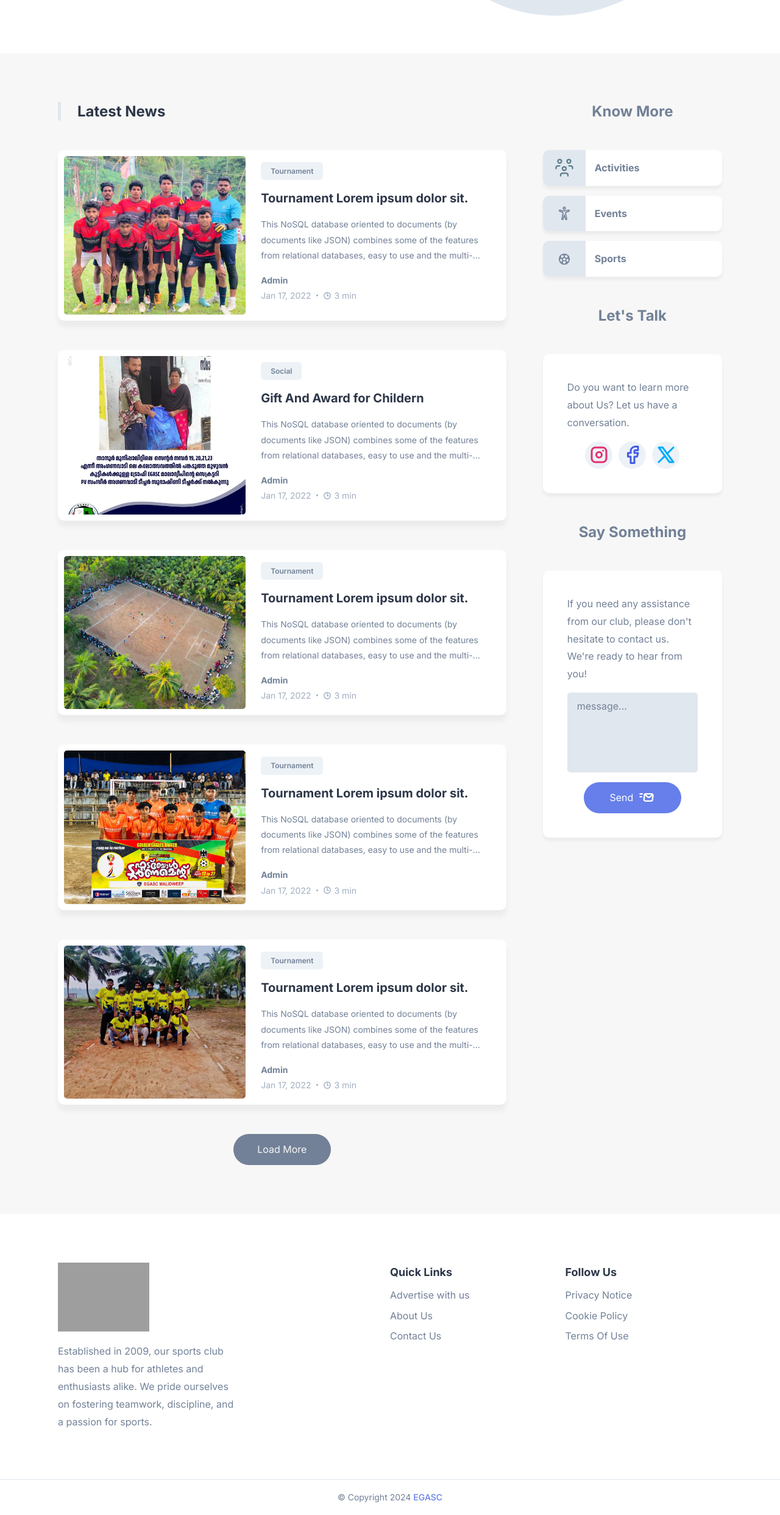
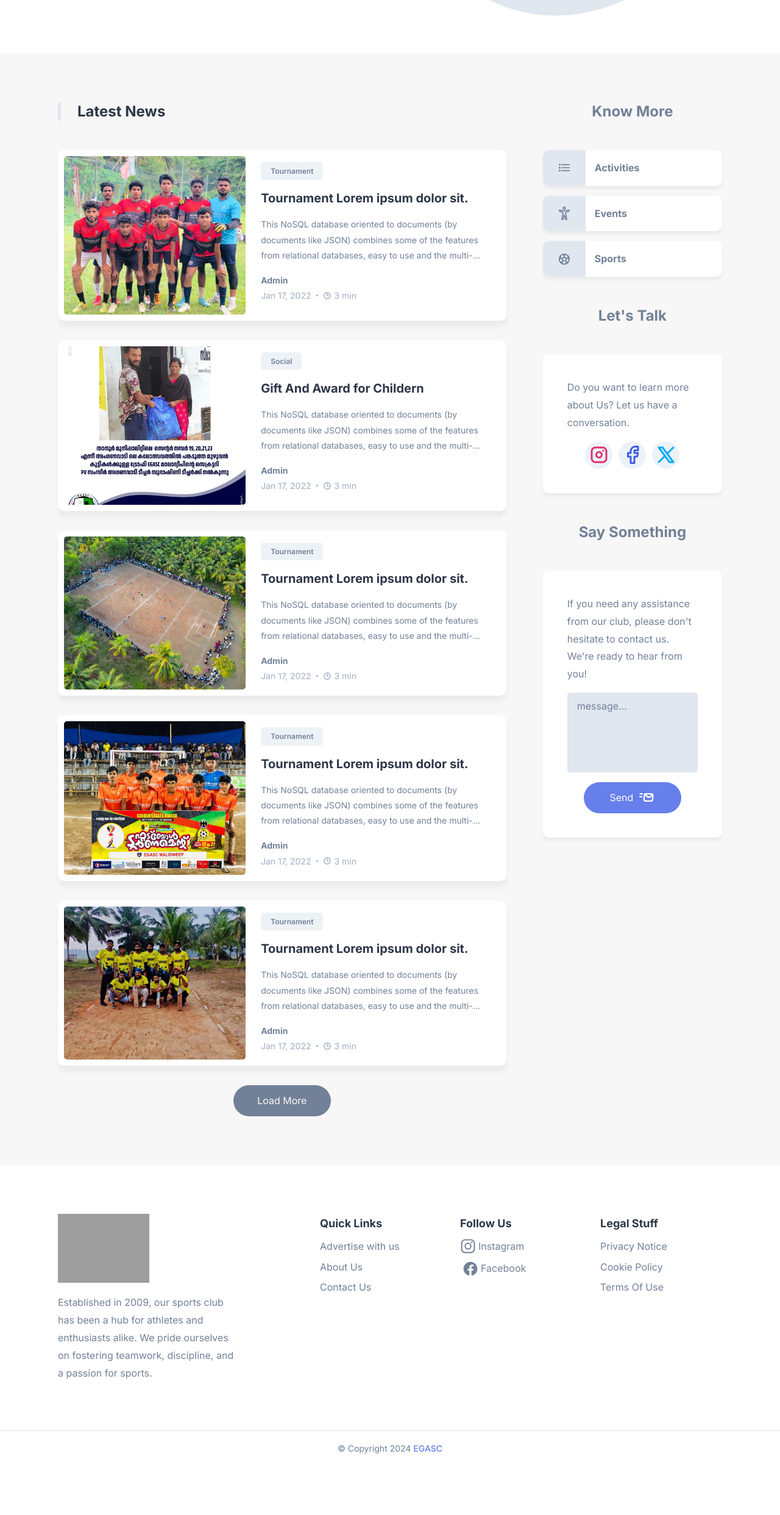
Before and after one commit to egasc/egasc, a plain HTML site: page index.html in a window 1280 px wide. Shown: the part 676-3161 px from the top of the page at 61% size. After the commit the page ends 3081 px from the top, so only its background shows below. Drawn offline with nearby package versions, Linux system fonts and the light colour scheme; grey boxes are pictures that could not be loaded.

Commit message:
Add files via upload

```diff
--- a/assets/css/style.css
+++ b/assets/css/style.css
@@ -386,7 +386,7 @@ header .btn-group {
   text-align: center;
 }
 
-.blog-card-group { margin-bottom: 3rem; }
+.blog-card-group { margin-bottom: 1rem; }
 
 .blog-card {
   background: var(--background-primary);
@@ -401,8 +401,6 @@ header .btn-group {
   transform: translateY(-2px);
   box-shadow: 0 10px 10px hsla(0, 0%, 0%, 0.1);
 }
-
-.blog-card-banner { display: none; }
 
 .blog-content-wrapper { padding: 10px 5px; }
 
@@ -689,7 +687,7 @@ footer .wrapper { text-align: center; }
 
   footer .container {
     padding: var(--py) 30px;
-    grid-template-columns: 2fr 1fr 1fr;
+    grid-template-columns: 2fr 1fr 1fr 1fr;
   }
 
   footer .wrapper { text-align: left; }
@@ -698,7 +696,16 @@ footer .wrapper { text-align: center; }
 
 }
 
-
+.blog-text {
+  color: var(--foreground-secondary);
+  font-size: var(--fs-4);
+  display: -webkit-box;
+  line-clamp: 3;
+  -webkit-line-clamp: 3;
+  -webkit-box-orient: vertical;
+  overflow: hidden;
+  margin-bottom: 1rem;
+}
 
 
 
@@ -715,8 +722,19 @@ footer .wrapper { text-align: center; }
   .container { max-width: 800px; }
 
 }
+@media (min-width: 992px) {
 
+  .blog-card-group {
+    margin-bottom: 2rem;
+  }
 
+}
+@media (max-width: 600px) {
+  .blog-card-banner img {
+    width: 100%;
+    margin: 0 auto;
+}
+}
 
 
 
--- a/index.html
+++ b/index.html
@@ -458,15 +458,7 @@
 
             <a href="#" class="topic-btn">
               <div class="icon-box">
-                <svg xmlns="http://www.w3.org/2000/svg" class="icon icon-tabler icon-tabler-users-group" width="36" height="36" viewBox="0 0 24 24" stroke-width="1.5" stroke="#597e8d" fill="none" stroke-linecap="round" stroke-linejoin="round">
-                  <path stroke="none" d="M0 0h24v24H0z" fill="none"/>
-                  <path d="M10 13a2 2 0 1 0 4 0a2 2 0 0 0 -4 0" />
-                  <path d="M8 21v-1a2 2 0 0 1 2 -2h4a2 2 0 0 1 2 2v1" />
-                  <path d="M15 5a2 2 0 1 0 4 0a2 2 0 0 0 -4 0" />
-                  <path d="M17 10h2a2 2 0 0 1 2 2v1" />
-                  <path d="M5 5a2 2 0 1 0 4 0a2 2 0 0 0 -4 0" />
-                  <path d="M3 13v-1a2 2 0 0 1 2 -2h2" />
-                </svg>
+                <ion-icon name="list-outline"></ion-icon>
               </div>
 
               <p>Activities</p>
@@ -648,6 +640,21 @@
         <ul>
 
           <li>
+            <a href="#" class="footer-link d-flex align-items-center"><ion-icon name="logo-instagram" style="font-size: 26px; margin-right: 4px;"></ion-icon>Instagram</a>
+          </li>
+
+          <li>
+            <a href="#" class="footer-link d-flex align-items-center"><ion-icon name="logo-facebook" style="font-size: 26px; margin: 4px;"></ion-icon>Facebook</a>
+          </li>
+        </ul>
+
+      </div>
+      <div class="wrapper">
+
+        <p class="footer-title">Legal Stuff</p>
+        <ul>
+
+          <li>
             <a href="#" class="footer-link">Privacy Notice</a>
           </li>
 
```
